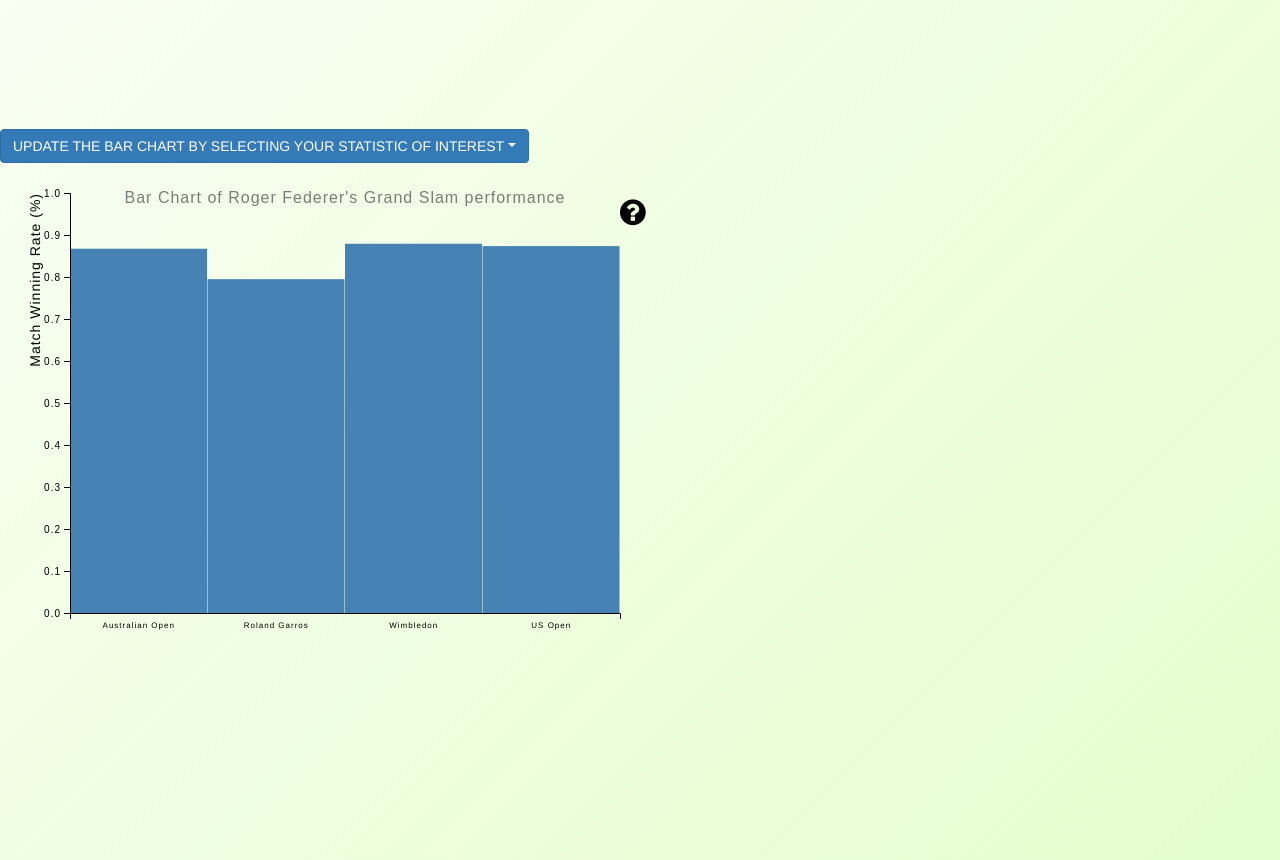
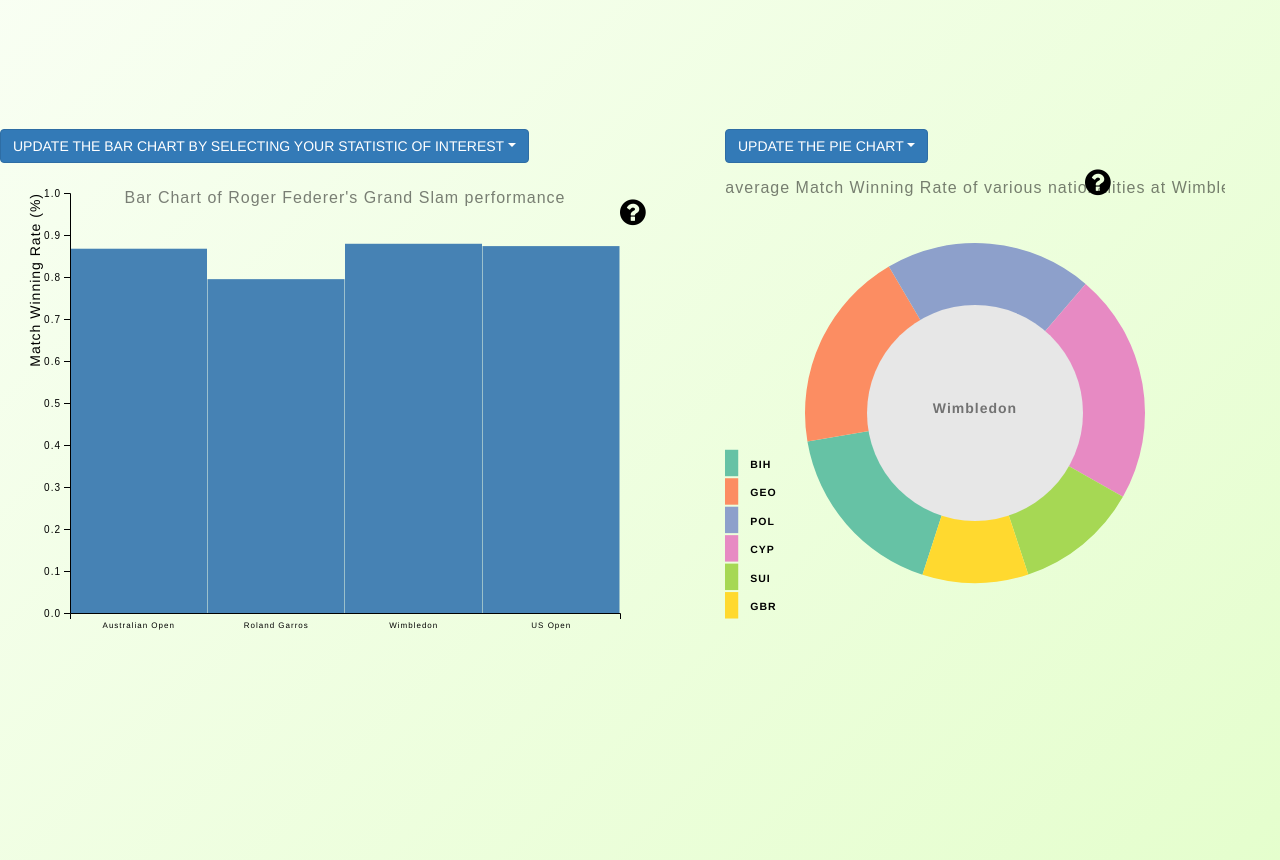
Before and after one commit to lennertjansen/dataproject, a plain HTML site: page scripts/atp.html in a window 1280 px wide. Shown: the part 682-1542 px from the top of the page. Drawn offline with nearby package versions, Linux system fonts and the light colour scheme.

Commit message:
dropdown menu piechart

```diff
--- a/scripts/atp.html
+++ b/scripts/atp.html
@@ -75,6 +75,20 @@
             </div>
         </div>
         <div class="visualisation" id="divPie" style="float: left">
+            <div class = "row">
+                <div class = "col-sm-auto", id="description1">
+                  <div class="dropdown">
+                    <button class="btn btn-primary dropdown-toggle" type="button" data-toggle="dropdown"> Update the Pie Chart</button>
+                    <ul class ="dropdown-menu", id="dropit2=">
+                      <li><a id ="button2" href="#button2">2</a></li>
+                      <li><a id ="button3" href="#button3">3</a></li>
+                      <li><a id ="button4" href="#button4">4</a></li>
+                      <li><a id ="button5" href="#button5">5</a></li>
+                      <li><a id ="button6" href="#button6">6</a></li>
+                    </ul>
+                </div>
+              </div>
+            </div>
         </div>
     </body>
 </html>
--- a/scripts/atp.js
+++ b/scripts/atp.js
@@ -30,6 +30,8 @@ window.onload = function() {
         makeTree(playerData, 213);
         makeBarChart(playerData, 213, 0);
         updateBarchart(playerData, 213);
+        makePie(playerData, "Wimbledon", 0, "SUI", 4);
+        // data, tournament, statistic, playerNationality, slices
 
         $(document).ready(function(){
             $("#myInput").on("keyup", function() {
@@ -83,6 +85,52 @@ function updateBarchart(data, number){
       butDf.addEventListener("click", {
         handleEvent: function (event) {
           makeBarChart(data, playerNumber, 2)
+        }
+      });
+
+};
+
+// updates the piechart, giving the user the option to pick the number of slices
+function updatePie(data, tournament, statistic, playerNationality){
+
+      var but2 = document.getElementById("button2");
+      var but3 = document.getElementById("button3");
+      var but4 = document.getElementById("button4");
+      var but5 = document.getElementById("button5");
+      var but6 = document.getElementById("button6");
+
+      but2.addEventListener("click", {
+        handleEvent: function (event){
+          //makeBarChart(data, playerNumber, 1)
+          makePie(data, tournament, statistic, playerNationality, 2);
+        }
+      });
+
+      but3.addEventListener("click", {
+        handleEvent: function (event) {
+         //makeBarChart(data, playerNumber, 2)
+         makePie(data, tournament, statistic, playerNationality, 3);
+        }
+      });
+
+      but4.addEventListener("click", {
+        handleEvent: function (event) {
+          //makeBarChart(data, playerNumber, 2)
+          makePie(data, tournament, statistic, playerNationality, 4);
+        }
+      });
+
+      but5.addEventListener("click", {
+        handleEvent: function (event) {
+          //makeBarChart(data, playerNumber, 2)
+          makePie(data, tournament, statistic, playerNationality, 5);
+        }
+      });
+
+      but6.addEventListener("click", {
+        handleEvent: function (event){
+          //makeBarChart(data, playerNumber, 0)
+          makePie(data, tournament, statistic, playerNationality, 6);
         }
       });
 
@@ -205,7 +253,7 @@ function makeBarChart(data, playerNumber, statistic){
         .on("mouseover", tip.show)
         .on("mouseout", tip.hide)
         .on("click", function(d) {
-            return makePie(data, d.tourney_name, statistic, player.nationality)
+            return makePie(data, d.tourney_name, statistic, player.nationality, 4)
         });
 
     // draw y axis
@@ -255,7 +303,9 @@ function makeBarChart(data, playerNumber, statistic){
 };
 
 // renders pie chart when specific bar is clicked
-function makePie(data, tournament, statistic, playerNationality){
+function makePie(data, tournament, statistic, playerNationality, slices){
+
+    updatePie(data, tournament, statistic, playerNationality);
 
     d3.select('#pieChart').remove();
 
@@ -333,7 +383,7 @@ function makePie(data, tournament, statistic, playerNationality){
     ascendingOrder(pieData, "stat")
 
     // create shortened list of data objects containing the top 4 countries and nationality of selected player
-    pieData = pieData.slice(pieData.length - 4, pieData.length);
+    pieData = pieData.slice(pieData.length - slices, pieData.length);
 
     pieData.push(playerObject[0]);
     pieData.push(countryObject[0]);
```
Also changed, not shown: 1 other file.
